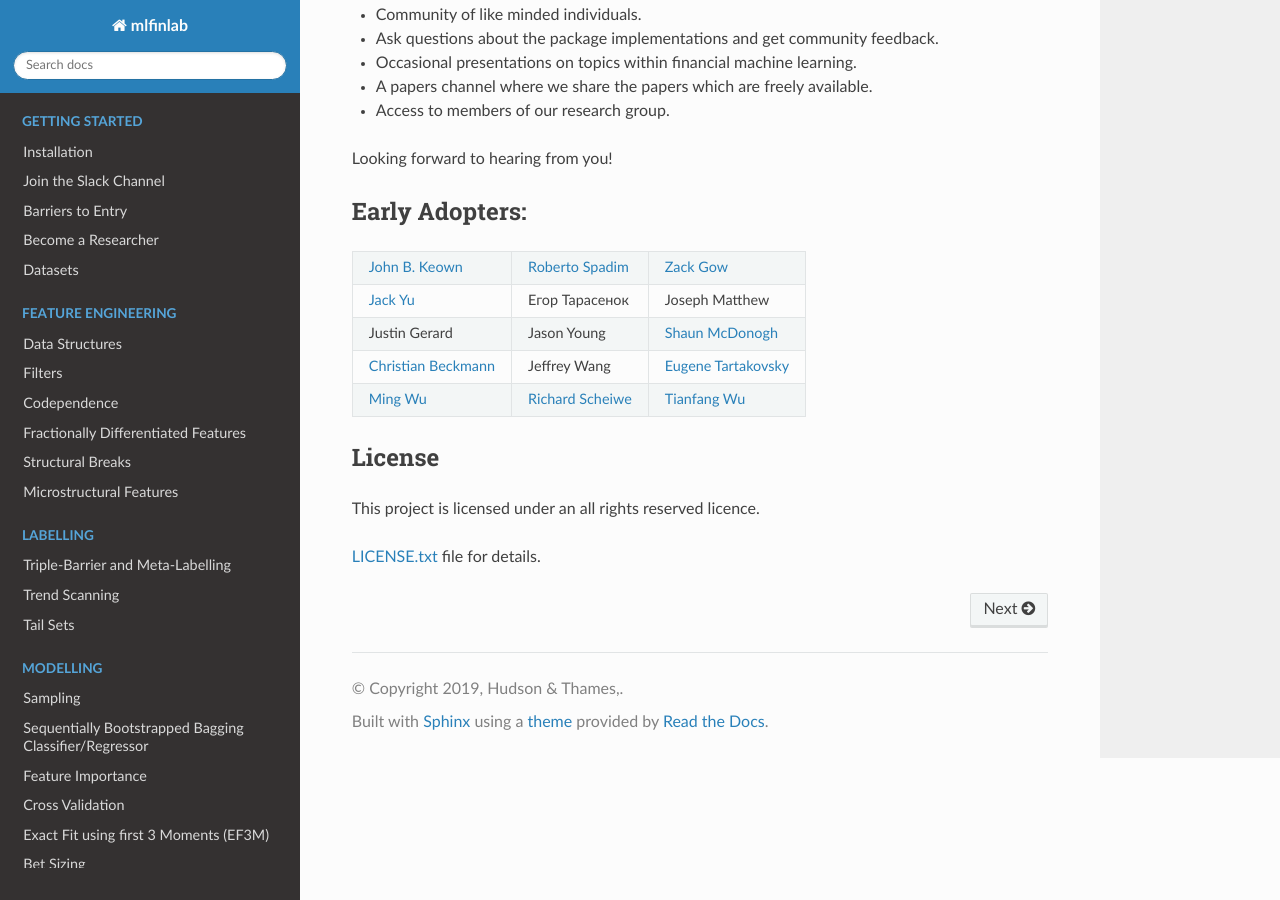
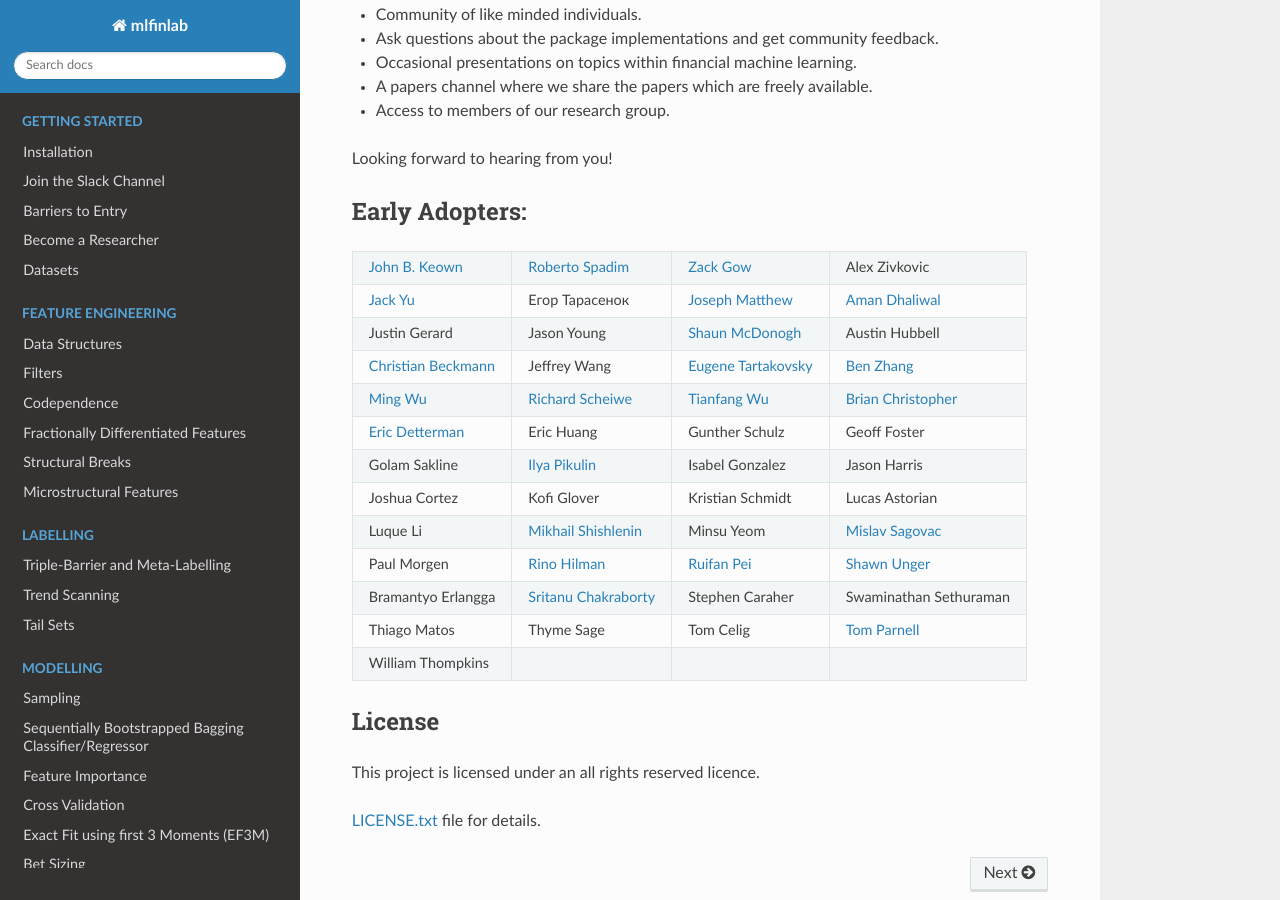
Before and after one commit to hudson-and-thames/mlfinlab, a Sphinx documentation site: the page built from docs/source/index.rst, in a window 1280 px wide and 900 px high, scrolled down 3103 px. Built offline with Sphinx 7.4.7 and the Read the Docs theme 2.0.0, drawn with Linux system fonts in a browser that asks for light colours.

Commit message:
Add sponsors

```diff
--- a/docs/source/index.rst
+++ b/docs/source/index.rst
@@ -154,17 +154,33 @@ Looking forward to hearing from you!
 Early Adopters:
 ###############
 
-+-----------------------+-----------------------+-----------------------+
-| `John B. Keown`_      | `Roberto Spadim`_     | `Zack Gow`_           |
-+-----------------------+-----------------------+-----------------------+
-| `Jack Yu`_            |  Егор Тарасенок       | Joseph Matthew        |
-+-----------------------+-----------------------+-----------------------+
-| Justin Gerard         |  Jason Young          | `Shaun McDonogh`_     |
-+-----------------------+-----------------------+-----------------------+
-| `Christian Beckmann`_ |  Jeffrey Wang         | `Eugene Tartakovsky`_ |
-+-----------------------+-----------------------+-----------------------+
-| `Ming Wu`_            | `Richard Scheiwe`_    |  `Tianfang Wu`_       |
-+-----------------------+-----------------------+-----------------------+
++-----------------------+------------------------+-----------------------+------------------------+
+| `John B. Keown`_      | `Roberto Spadim`_      | `Zack Gow`_           | Alex Zivkovic          |
++-----------------------+------------------------+-----------------------+------------------------+
+| `Jack Yu`_            |  Егор Тарасенок        | `Joseph Matthew`_     | `Aman Dhaliwal`_       |
++-----------------------+------------------------+-----------------------+------------------------+
+| Justin Gerard         |  Jason Young           | `Shaun McDonogh`_     | Austin Hubbell         |
++-----------------------+------------------------+-----------------------+------------------------+
+| `Christian Beckmann`_ |  Jeffrey Wang          | `Eugene Tartakovsky`_ | `Ben Zhang`_           |
++-----------------------+------------------------+-----------------------+------------------------+
+| `Ming Wu`_            | `Richard Scheiwe`_     |  `Tianfang Wu`_       | `Brian Christopher`_   |
++-----------------------+------------------------+-----------------------+------------------------+
+| `Eric Detterman`_     | Eric Huang             | Gunther Schulz        | Geoff Foster           |
++-----------------------+------------------------+-----------------------+------------------------+
+| Golam Sakline         | `Ilya Pikulin`_        | Isabel Gonzalez       | Jason Harris           |
++-----------------------+------------------------+-----------------------+------------------------+
+| Joshua Cortez         | Kofi Glover            | Kristian Schmidt      | Lucas Astorian         |
++-----------------------+------------------------+-----------------------+------------------------+
+| Luque Li              | `Mikhail Shishlenin`_  | Minsu Yeom            | `Mislav Sagovac`_      |
++-----------------------+------------------------+-----------------------+------------------------+
+| Paul Morgen           | `Rino Hilman`_         | `Ruifan Pei`_         | `Shawn Unger`_         |
++-----------------------+------------------------+-----------------------+------------------------+
+| Bramantyo Erlangga    | `Sritanu Chakraborty`_ | Stephen Caraher       | Swaminathan Sethuraman |
++-----------------------+------------------------+-----------------------+------------------------+
+| Thiago Matos          | Thyme Sage             | Tom Celig             | `Tom Parnell`_         |
++-----------------------+------------------------+-----------------------+------------------------+
+| William Thompkins     |                        |                       |                        |
++-----------------------+------------------------+-----------------------+------------------------+
 
 
 .. _`Machine Factor Technologies`: https://machinefactor.tech/
@@ -180,7 +196,19 @@ Early Adopters:
 .. _`Richard Scheiwe`: https://www.linkedin.com/in/richardscheiwe/
 .. _`Shaun McDonogh`: https://www.linkedin.com/in/shaunmcdonogh/
 .. _`Tianfang Wu`: https://www.linkedin.com/in/tianfangwu/
-
+.. _`Ilya Pikulin`: https://www.linkedin.com/in/ilyapikulin/
+.. _`Tom Parnell`: https://www.linkedin.com/in/thomas-parnell-7233a234/
+.. _`Rino Hilman`: https://www.linkedin.com/in/rino-hilman-854a89181/
+.. _`Joseph Matthew`: https://www.linkedin.com/in/jmatthew/
+.. _`Aman Dhaliwal`: https://www.linkedin.com/in/amandhaliwal44/
+.. _`Ben Zhang`: https://www.linkedin.com/in/haozhang777/
+.. _`Brian Christopher`: https://www.linkedin.com/in/bcrblackarbs/
+.. _`Eric Detterman`: https://www.linkedin.com/in/ericdetterman/
+.. _`Mislav Sagovac`: https://www.linkedin.com/in/mislav-%C5%A1agovac-a72a6044
+.. _`Mikhail Shishlenin`: https://www.linkedin.com/in/mikhail-shishlenin/
+.. _`Shawn Unger`: https://www.linkedin.com/in/shawnunger1/
+.. _`Ruifan Pei`: https://www.linkedin.com/in/ruifan-pei-b994b177/
+.. _`Sritanu Chakraborty`: https://www.linkedin.com/in/sritanuchakraborty/
 
 License
 #######
```
